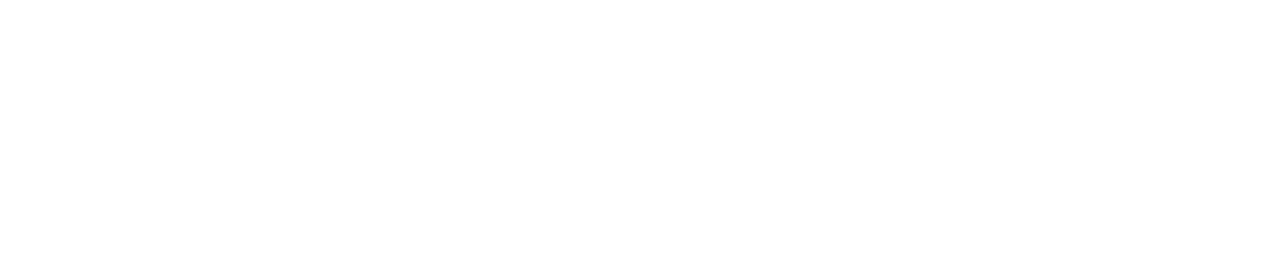
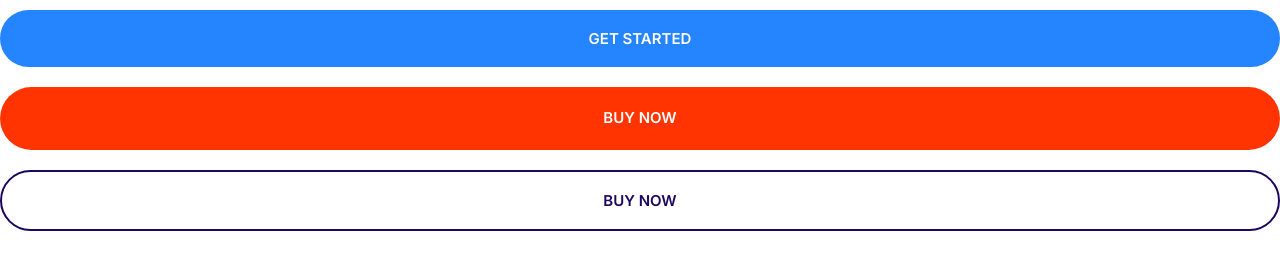
Before and after one commit to Louison-Boi/HTML-CSS3, a plain HTML site: page index.html in a window 1280 px wide. Drawn offline with Linux system fonts and the light colour scheme.

Commit message:
Build button component

```diff
--- a/css/styles.css
+++ b/css/styles.css
@@ -6,7 +6,9 @@
   --color-body: #918ca4;
 
 }
-
+*, *::after, *::before{
+  box-sizing: border-box;
+}
 /* Typographie */
 html{
   font-size: 62.5%;
@@ -165,3 +167,67 @@ margin-right: 2rem;
   justify-content: center;
   align-items: center;
 }
+
+/* Buttons */
+
+.btn{
+  border-radius: 40px;
+  border: 0;
+  cursor: pointer;
+  font-size: 1.8rem;
+  font-weight: 600;
+  text-align: center;
+  padding: 2rem 3rem;
+  text-transform: uppercase;
+  white-space: nowrap;
+  margin: 1rem 0;
+}
+
+.btn--primary{
+  background:var(--color-primary);
+  color: #fff
+}
+
+.btn--primary:hover{
+  background:#fd481a;
+}
+.btn--secondary{
+  background: var(--color-secondary);
+  color: #fff;
+}
+
+.btn--secondary:hover{
+  background: #11dbfe;
+
+}
+
+.btn--accent{
+  background: var(--color-accent);
+  color: #fff;
+}
+
+.btn--accent:hover{
+  background: #ec3000;
+}
+
+.btn--block{
+  width:100%;
+  display:inline-block
+}
+
+.btn--outline{
+  background: #fff;
+  color:var(--color-headings);
+  border: 2px solid var(--color-headings)
+}
+
+.btn--outline:hover{
+  background: var(--color-headings);
+  color:#fff
+}
+
+@media screen and (min-width:1024px){
+  .btn{
+    font-size: 1.5rem;
+  }
+}
--- a/index.html
+++ b/index.html
@@ -13,5 +13,9 @@
       rel="stylesheet"
     />
   </head>
-  <body></body>
+  <body>
+    <button class="btn btn--primary btn--block">Get Started</button>
+    <a href="#" class="btn btn--accent btn--block">Buy now</a>
+    <button class="btn btn--outline btn--block">Buy Now</button>
+  </body>
 </html>
```
Also changed, not shown: components/button.html (added, +3 -0 lines).
